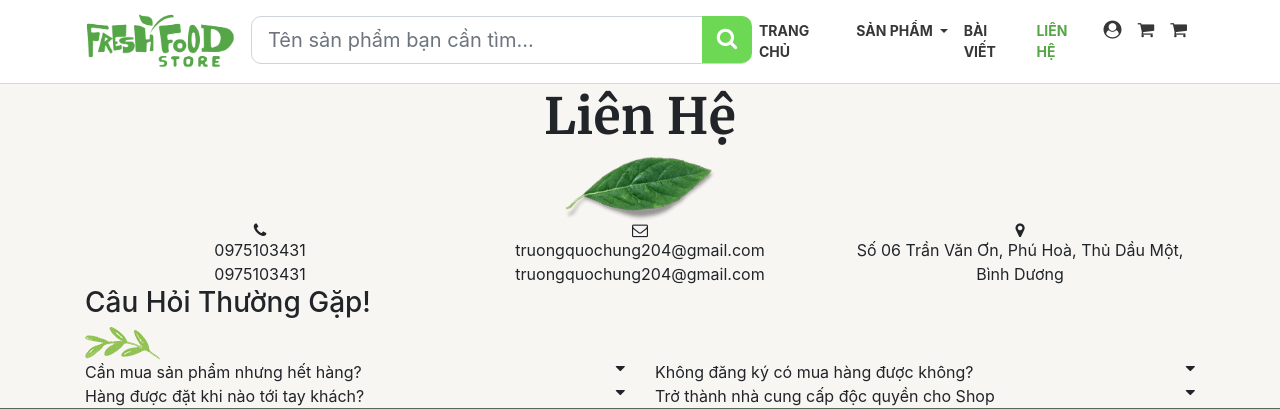
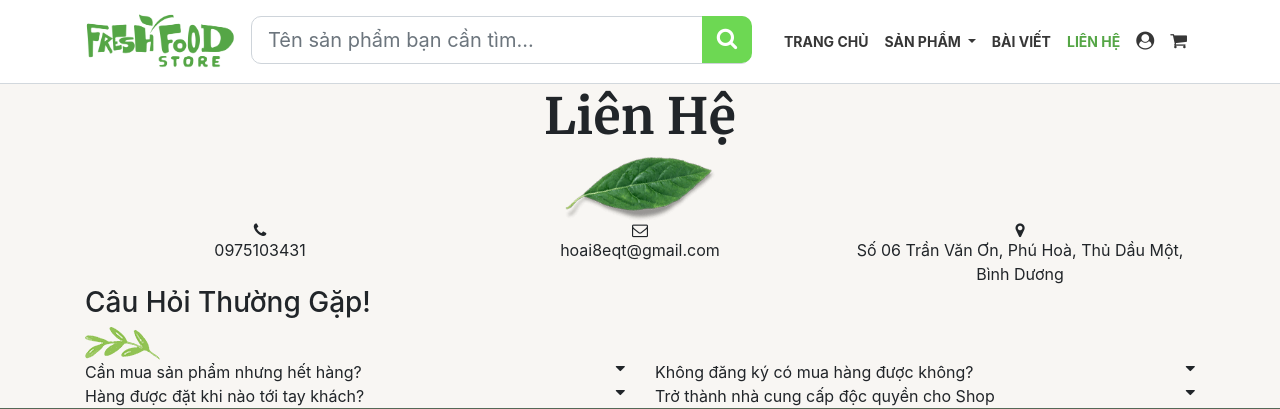
Before and after one commit to vanhoai111111111/freshfoodstore, a PHP site: page /freshfoodstore/contact.html in a window 1280 px wide. Shown: the top 409 px of the page. Run offline with PHP 8.4, Linux system fonts and the light colour scheme; some libraries are stand-ins or nearby versions.

Commit message:
modified:   admin/classes/cart.php 	modified:   admin/include/leftadmin.php 	modified:   contact.html

```diff
--- a/admin/classes/cart.php
+++ b/admin/classes/cart.php
@@ -12,6 +12,7 @@ include_once $_SERVER['DOCUMENT_ROOT'].'/freshfoodstore/helper/format.php';
         $this->db = new Database();
         $this->fm = new Format();
     }
+
     public function add_mua($quantity,$id){
 
         $quantity = $this->fm->validation($quantity);
@@ -55,6 +56,11 @@ include_once $_SERVER['DOCUMENT_ROOT'].'/freshfoodstore/helper/format.php';
         public function get_product_cart(){
             $sId = session_id();
             $query = "SELECT * FROM tbl_cart WHERE sId='$sId'";
+            $result = $this->db->select($query);
+            return $result;
+        }
+        public function get_chuagiao(){
+            $query = "SELECT count(*) AS chuagiao FROM tbl_order WHERE status = 0 group by status ";
             $result = $this->db->select($query);
             return $result;
         }
--- a/contact.html
+++ b/contact.html
@@ -90,11 +90,7 @@
                                 <i class="fa fa-shopping-cart"></i>
                             </a>
                         </li>
-                        <li class="nav-item icon">
-                            <a class="nav-link" href="cart.php">
-                                <i class="fa fa-shopping-cart"></i>
-                            </a>
-                        </li>
+
                     </ul>
                 </div>
             </div>
@@ -118,14 +114,13 @@
                             <div class="contact-item">
                                 <i class="fa fa-phone d-block"></i>
                                 <span class="d-block">0975103431</span>
-                                <span class="d-block">0975103431</span>
                             </div>
                         </div>
                         <div class="col-4">
                             <div class="contact-item">
                                 <i class="fa fa-envelope-o d-block"></i>
-                                <span class="d-block">truongquochung204@gmail.com</span>
-                                <span class="d-block">truongquochung204@gmail.com</span>
+                                <span class="d-block">hoai8eqt@gmail.com</span>
+
                             </div>
                         </div>
                         <div class="col-4">
```
Also changed, not shown: admin/include/leftadmin.php (+1 -20 lines).
